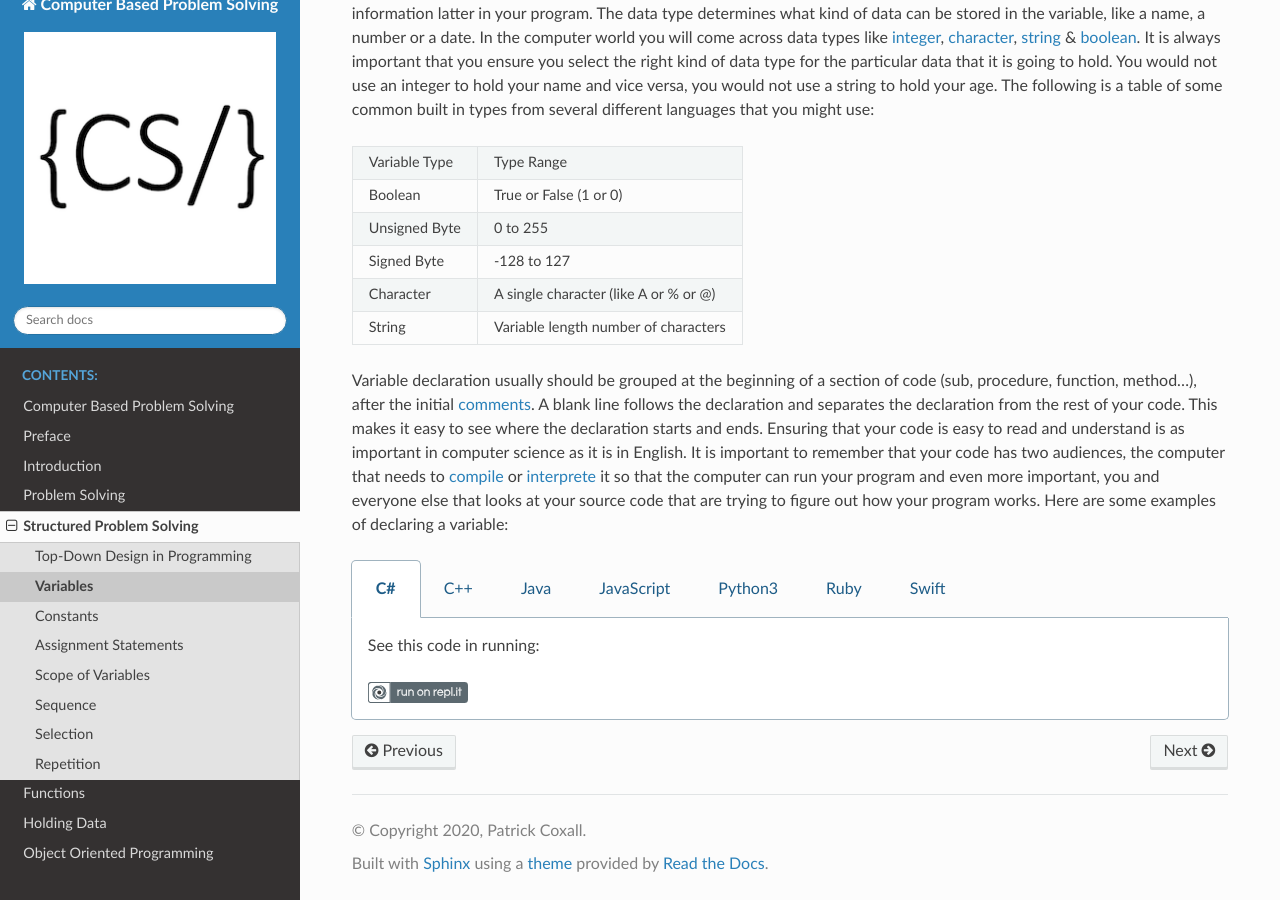
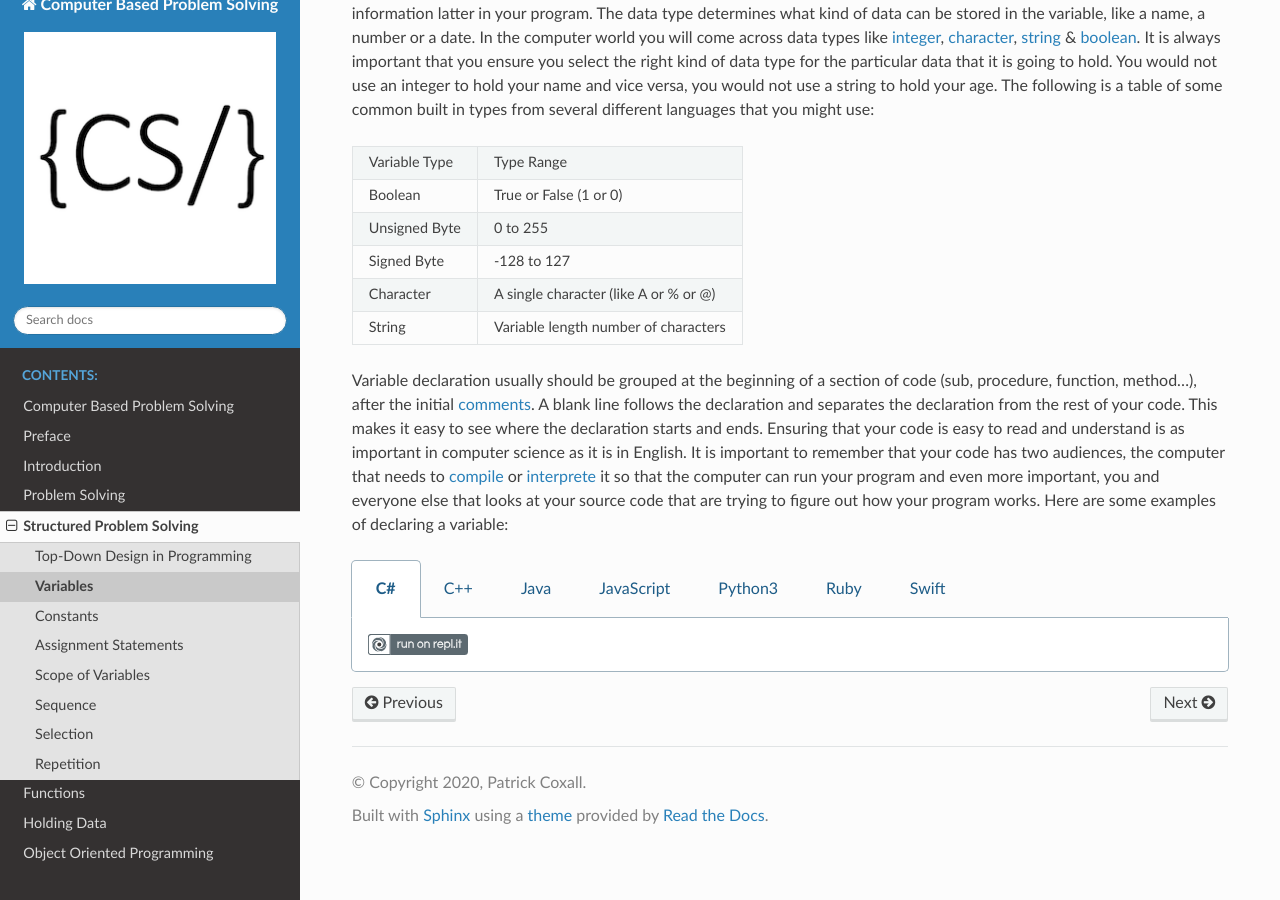
Before and after one commit to Mr-Coxall/Computer-Based-Problem-Solving, a Sphinx documentation site: the page built from docs/structured-problem-solving/variables.rst, in a window 1280 px wide and 900 px high, scrolled down 638 px. Built offline with Sphinx 7.4.7 and the Read the Docs theme 2.0.0, drawn with Linux system fonts in a browser that asks for light colours; pages that are not in the unit, such as notebooks, are missing from menus.

Commit message:
removed test

```diff
--- a/docs/structured-problem-solving/variables.rst
+++ b/docs/structured-problem-solving/variables.rst
@@ -28,9 +28,6 @@ Variable declaration usually should be grouped at the beginning of a section of
         :language: C#
         :linenos:
         :emphasize-lines: 15-18
-
-    See this code in running:
-
     .. image:: ../images/replit.svg
       :target: https://replit.com/@mrcoxall/Variables-CSharp#main.cs
       :width: 100
```
